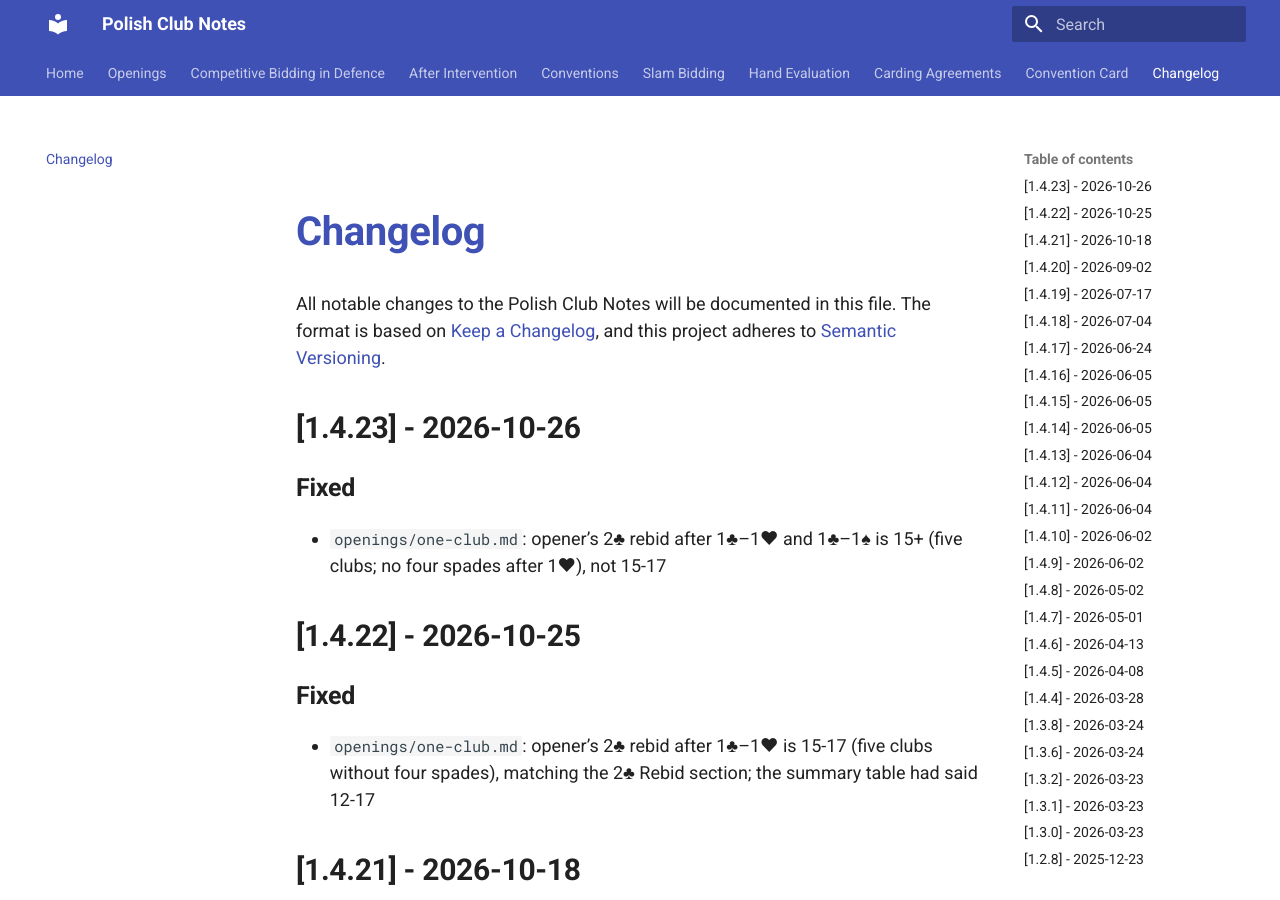
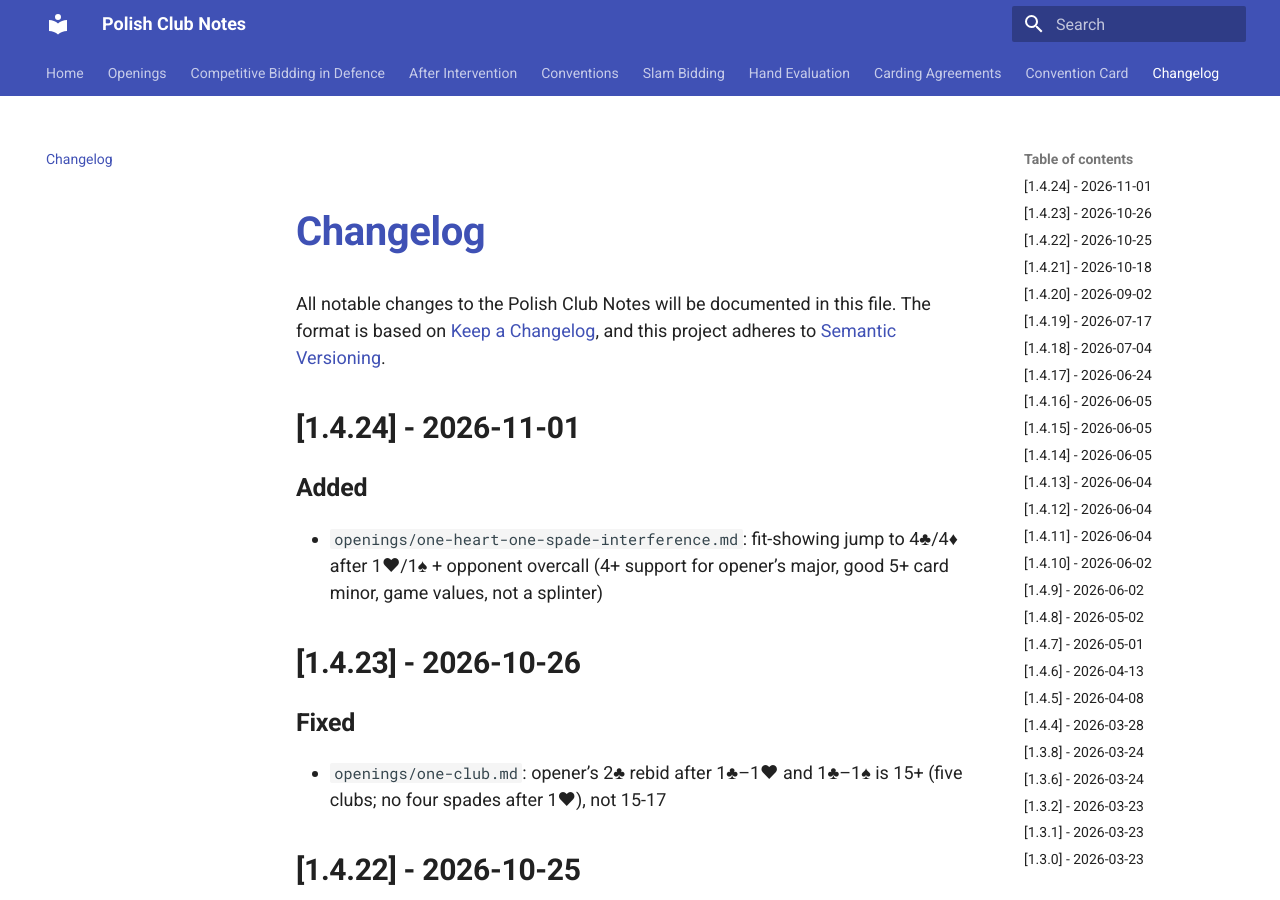
Before and after one commit to glindstrom/polish-club-notes, an MkDocs documentation site: the page built from docs/changelog.md, in a window 1280 px wide and 900 px high. Built offline with MkDocs 1.6.1 and Material for MkDocs 9.7.7, drawn with Linux system fonts in a browser that asks for light colours.

Commit message:
docs(changelog): note fit-showing jump to 4♣/4♦
Record the 1.4.24 addition of the fit-showing jump after 1♥/1♠ plus an opponent overcall.

Co-authored-by: glindstrom <glindstrom@users.noreply.github.com>

```diff
--- a/docs/changelog.md
+++ b/docs/changelog.md
@@ -2,6 +2,10 @@
 All notable changes to the Polish Club Notes will be documented in this file.
 The format is based on [Keep a Changelog](https://keepachangelog.com/en/1.0.0/),
 and this project adheres to [Semantic Versioning](https://semver.org/spec/v2.0.0.html).
+
+## [1.4.24] - 2026-11-01
+### Added
+- `openings/one-heart-one-spade-interference.md`: fit-showing jump to 4♣/4♦ after 1♥/1♠ + opponent overcall (4+ support for opener’s major, good 5+ card minor, game values, not a splinter)
 
 ## [1.4.23] - 2026-10-26
 ### Fixed
```
